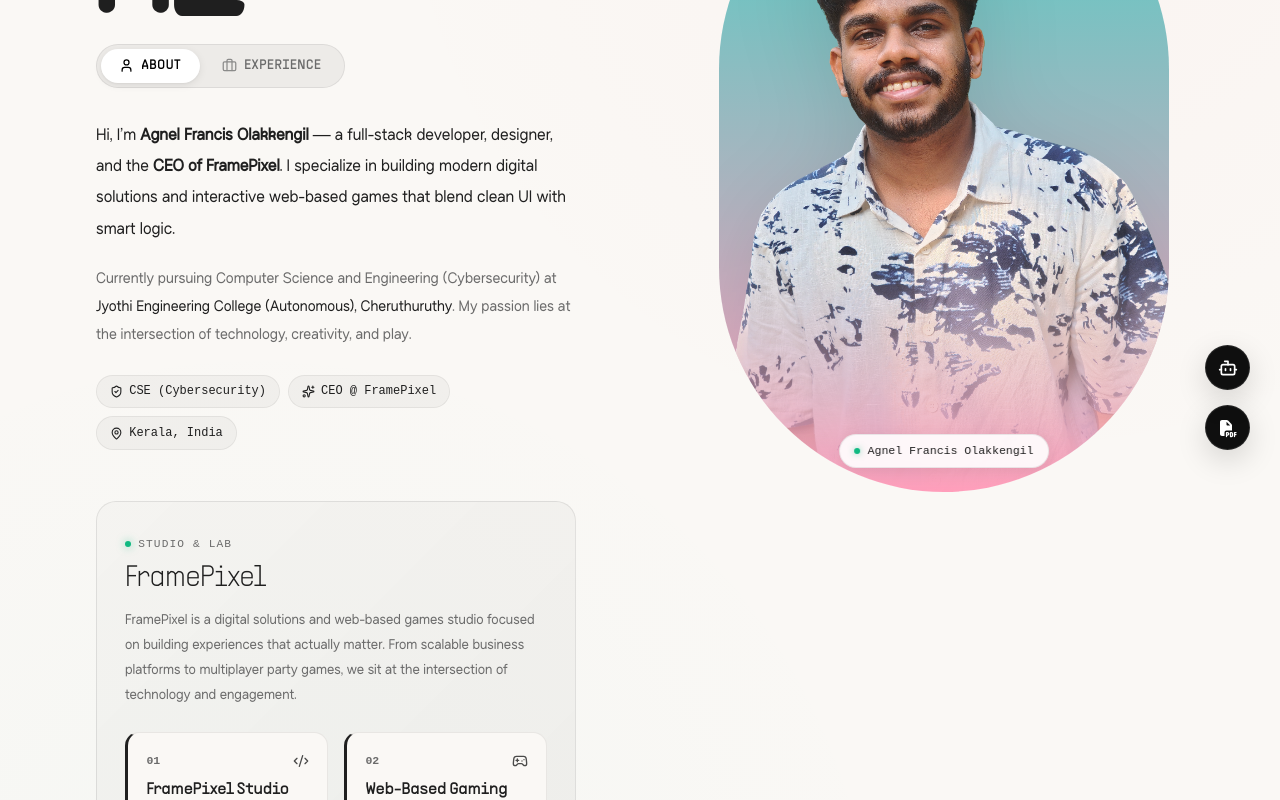
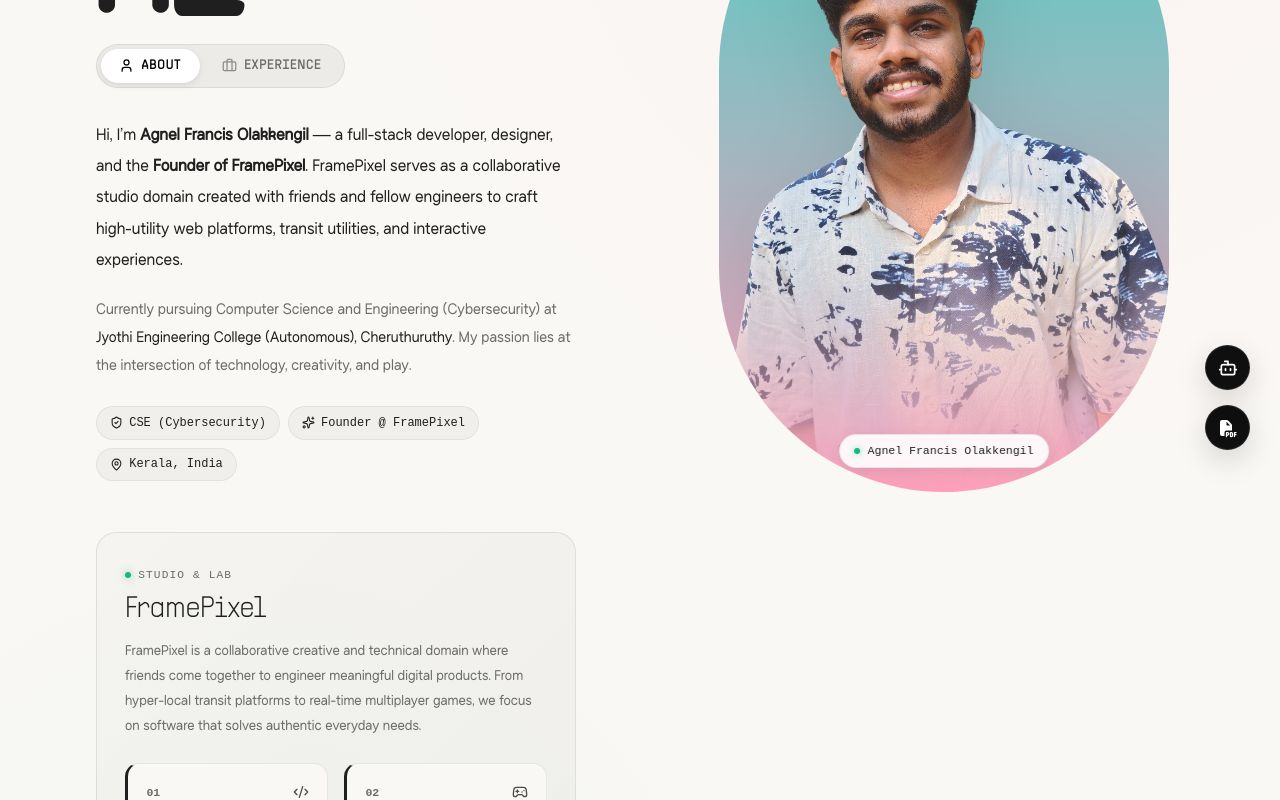
Before and after one commit to agnelfranciso/agnelfrancis, a Next.js app: page /about in a window 1280 px wide. Shown: the part 320-1120 px from the top of the page. Built offline with nearby package versions, Linux system fonts and the light colour scheme.

Commit message:
refactor: update title to Founder of FramePixel and frame studio as collaborative domain

```diff
--- a/src/app/api/chat/route.ts
+++ b/src/app/api/chat/route.ts
@@ -39,8 +39,8 @@ export async function POST(req: Request) {
     const systemInstruction = `You are a helpful AI assistant for Agnel Francis's portfolio website.
 You know all about Agnel's projects, experience, blog articles, and background. Here is his personal info:
 - Name: Agnel Francis Olakkengil
-- Role: Full-stack developer, designer, and CEO of FramePixel.
-- FramePixel: A digital solutions and web-based games studio focused on building experiences that actually matter.
+- Role: Full-stack developer, designer, and Founder of FramePixel.
+- FramePixel: A collaborative digital studio and technical domain created with friends to engineer high-utility web platforms, transit solutions, and multiplayer web games.
 - Education:
   1. B.Tech Computer Science and Engineering (Cybersecurity) at Jyothi Engineering College, Cheruthuruthy (Current: 2025 - 2029).
   2. Junior Software Developer Course at Sarvodayam VHSS, Aryampadam (2023 - 2025).
--- a/src/app/layout.tsx
+++ b/src/app/layout.tsx
@@ -11,12 +11,12 @@ import AIChatFAB from "@/components/AIChatFAB";
 
 export const metadata: Metadata = {
   title: "Agnel Francis | Designer & Developer",
-  description: "Portfolio of Agnel Francis - CEO of FramePixel, Frontend Developer & Designer based in Thrissur. Building modern, beautiful websites and web-based games.",
-  keywords: ["Agnel Francis", "CEO of FramePixel", "FramePixel", "Frontend Developer", "Designer", "Web Development", "Thrissur", "Jyothi Engineering College", "Portfolio"],
+  description: "Portfolio of Agnel Francis - Founder of FramePixel, Full-Stack Developer & Designer based in Thrissur. Building modern digital platforms, transit utilities, and web-based games.",
+  keywords: ["Agnel Francis", "Founder of FramePixel", "FramePixel", "Full-Stack Developer", "Designer", "Web Development", "Thrissur", "Jyothi Engineering College", "Portfolio"],
   authors: [{ name: "Agnel Francis" }],
   openGraph: {
-    title: "Agnel Francis | CEO of FramePixel",
-    description: "Portfolio of Agnel Francis - CEO of FramePixel, Frontend Developer & Designer.",
+    title: "Agnel Francis | Founder of FramePixel",
+    description: "Portfolio of Agnel Francis - Founder of FramePixel, Full-Stack Developer & Designer.",
     url: "https://agnelfrancis.com",
     siteName: "Agnel Francis Portfolio",
     locale: "en_US",
@@ -81,11 +81,11 @@ export default function RootLayout({
               "@type": "Person",
               "name": "Agnel Francis Olakkengil",
               "url": "https://agnelfrancis.com",
-              "jobTitle": "CEO of FramePixel | Designer & Developer",
+              "jobTitle": "Founder of FramePixel | Designer & Developer",
               "worksFor": {
                 "@type": "Organization",
                 "name": "FramePixel",
-                "description": "A digital solutions and web-based games studio focused on building experiences that actually matter."
+                "description": "A collaborative digital solutions and web-based games studio focused on building experiences that actually matter."
               },
               "alumniOf": "Jyothi Engineering College",
               "sameAs": [
--- a/src/app/simple/route.ts
+++ b/src/app/simple/route.ts
@@ -12,7 +12,7 @@ export async function GET() {
   <meta charset="utf-8">
   <meta name="viewport" content="width=device-width, initial-scale=1.0">
   <title>Agnel Francis | Minimal / Text Version</title>
-  <meta name="description" content="Minimal, text-first portfolio and resume for Agnel Francis Olakkengil. Full-stack developer, cybersecurity student, and CEO of FramePixel.">
+  <meta name="description" content="Minimal, text-first portfolio and resume for Agnel Francis Olakkengil. Full-stack developer, cybersecurity student, and Founder of FramePixel.">
   <style>
     :root {
       --bg: #ffffff;
@@ -80,7 +80,7 @@ export async function GET() {
   <header style="margin-bottom: 2.5rem; border-bottom: 1px solid var(--border); padding-bottom: 1.5rem;">
     <h1>Agnel Francis Olakkengil</h1>
     <p style="font-size: 1.15rem; color: var(--muted); margin-bottom: 0.75rem;">
-      Full-Stack Developer • Cybersecurity Student • CEO & Founder at <strong>FramePixel</strong>
+      Full-Stack Developer • Cybersecurity Student • Founder at <strong>FramePixel</strong>
     </p>
     <p>
       📍 Thrissur, Kerala, India &nbsp;|&nbsp;
@@ -103,7 +103,7 @@ export async function GET() {
       I am a developer and designer passionate about building scalable digital solutions, interactive web-based games, and privacy-conscious software that blend clean aesthetics with thoughtful logic.
     </p>
     <p>
-      As the <strong>CEO of FramePixel</strong>, I direct custom web solutions, internal developer utilities, and web-based party/puzzle games designed to deliver memorable, high-engagement user experiences.
+      As the <strong>Founder of FramePixel</strong>, I direct a collaborative digital collective with friends and fellow engineers, building bespoke web solutions, internal developer utilities, and web-based party/puzzle games designed to deliver memorable, high-engagement user experiences.
     </p>
   </section>
 
--- a/src/components/AboutTabs.tsx
+++ b/src/components/AboutTabs.tsx
@@ -36,7 +36,7 @@ export default function AboutTabs() {
           <div className="about-pane animate-fade-in">
             {/* Bio Paragraphs */}
             <p className="about-lead-text">
-              Hi, I&apos;m <span className="highlight-text">Agnel Francis Olakkengil</span> — a full-stack developer, designer, and the <strong>CEO of FramePixel</strong>. I specialize in building modern digital solutions and interactive web-based games that blend clean UI with smart logic.
+              Hi, I&apos;m <span className="highlight-text">Agnel Francis Olakkengil</span> — a full-stack developer, designer, and the <strong>Founder of FramePixel</strong>. FramePixel serves as a collaborative studio domain created with friends and fellow engineers to craft high-utility web platforms, transit utilities, and interactive experiences.
             </p>
             <p className="about-sub-text">
               Currently pursuing Computer Science and Engineering (Cybersecurity) at <strong>Jyothi Engineering College (Autonomous), Cheruthuruthy</strong>. My passion lies at the intersection of technology, creativity, and play.
@@ -50,7 +50,7 @@ export default function AboutTabs() {
               </span>
               <span className="fact-chip">
                 <Sparkles size={13} />
-                <span>CEO @ FramePixel</span>
+                <span>Founder @ FramePixel</span>
               </span>
               <span className="fact-chip">
                 <MapPin size={13} />
@@ -67,7 +67,7 @@ export default function AboutTabs() {
                 </div>
                 <h2 className="framepixel-title">FramePixel</h2>
                 <p className="framepixel-desc">
-                  FramePixel is a digital solutions and web-based games studio focused on building experiences that actually matter. From scalable business platforms to multiplayer party games, we sit at the intersection of technology and engagement.
+                  FramePixel is a collaborative creative and technical domain where friends come together to engineer meaningful digital products. From hyper-local transit platforms to real-time multiplayer games, we focus on software that solves authentic everyday needs.
                 </p>
               </div>
 
@@ -79,7 +79,7 @@ export default function AboutTabs() {
                   </div>
                   <h3 className="pillar-title">FramePixel Studio</h3>
                   <p className="pillar-text">
-                    Leading a digital solutions studio focused on custom websites, web apps, and modern interactive platforms.
+                    A collaborative digital collective with friends engineering bespoke websites, transit applications, and lightweight modern platforms.
                   </p>
                 </div>
 
--- a/src/content/blog/ai-chat-portfolio.mdx
+++ b/src/content/blog/ai-chat-portfolio.mdx
@@ -9,7 +9,7 @@ tags: ["AI", "Next.js", "Gemini", "Web Development"]
 
 If you look at the bottom right corner of the screen, you'll notice a new addition floating right above my resume download button: **An AI Chat Assistant**.
 
-I wanted a way for visitors to instantly ask questions about my experience, my projects, and what I do as the CEO of FramePixel, without having to manually dig through every single project page. So, I built a custom AI agent tailored exactly for this portfolio.
+I wanted a way for visitors to instantly ask questions about my experience, my projects, and what I build as the Founder of FramePixel, without having to manually dig through every single project page. So, I built a custom AI agent tailored exactly for this portfolio.
 
 Here is a deep dive into how I built it, how it works, and how I kept it secure.
 
@@ -31,7 +31,7 @@ Instead of a database, my portfolio already has a robust `projects.ts` file that
 const systemInstruction = `You are a helpful AI assistant for Agnel Francis's portfolio website.
 You know all about Agnel's projects, experience, and background. Here is his personal info:
 - Name: Agnel Francis Olakkengil
-- Role: Full-stack developer, designer, and CEO of FramePixel.
+- Role: Full-stack developer, designer, and Founder of FramePixel.
 ...
 
 Here is his project data:
```
